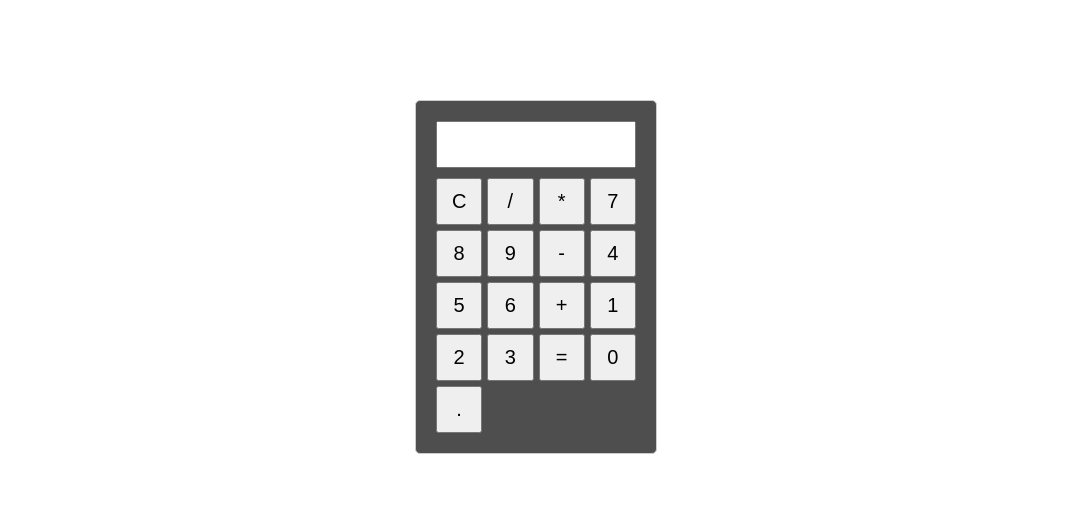
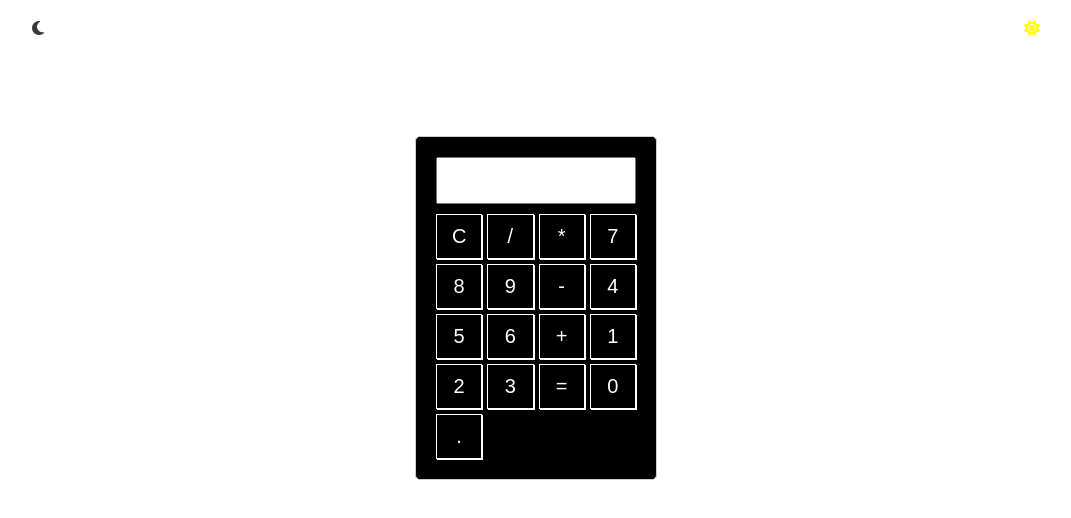
Before and after one commit to Haybesil/Calculator, a plain HTML site: page index.html in a window 1280 px wide. Shown: the whole page, without its empty margins (104-1175 px from the left). Drawn offline with Linux system fonts and the light colour scheme.

Commit message:
updated js

```diff
--- a/index.css
+++ b/index.css
@@ -1,10 +1,32 @@
+.mode {
+  display: flex;
+  justify-content: space-between;
+  margin-inline: 10vw;
+  margin-top: 20px;
+}
+
+.mode i:nth-child(1) {
+  color: #3D3635;
+}
+
+.mode i:nth-child(2) {
+  color: yellow;
+}
+
 .calculator {
     width: 200px;
     margin: 100px auto;
     padding: 20px;
     border: 1px solid #ccc;
     border-radius: 5px;
-    background-color: #4e4e4e;
+    background-color: black;
+  }
+
+  button {
+    box-shadow: 1px 1px;
+    border: 1px solid #fff;
+    background-color: #000;
+    color: #fff;
   }
 
   input[type="text"] {
--- a/index.html
+++ b/index.html
@@ -5,30 +5,39 @@
 <meta name="viewport" content="width=device-width, initial-scale=1.0">
 <title>Calculator</title>
 <link rel="stylesheet" href="index.css">
+
+<link href ="https://cdnjs.cloudflare.com/ajax/libs/font-awesome/6.1.1/css/all.min.css" rel="stylesheet">
 </head>
 <body>
+
+  <div class="mode">
+     <i class="fas fa-moon" onclick="darkMode()"></i>
+     <i class="fas fa-sun" onclick="lightMode()"></i>
+  </div>
+
 <div class="calculator">
   <input type="text" id="display" readonly>
   <div class="keys">
-    <button onclick="clearDisplay()">C</button>
-    <button onclick="Display('/')">/</button>
-    <button onclick="Display('*')">*</button>
-    <button onclick="Display('7')">7</button>
-    <button onclick="Display('8')">8</button>
-    <button onclick="Display('9')">9</button>
-    <button onclick="Display('-')">-</button>
-    <button onclick="Display('4')">4</button>
-    <button onclick="Display('5')">5</button>
-    <button onclick="Display('6')">6</button>
-    <button onclick="Display('+')">+</button>
-    <button onclick="Display('1')">1</button>
-    <button onclick="Display('2')">2</button>
-    <button onclick="Display('3')">3</button>
-    <button onclick="calculate()">=</button>
-    <button onclick="Display('0')">0</button>
-    <button onclick="Display('.')">.</button>
+    <button class="button1" onclick="clearDisplay()">C</button>
+    <button class="button1" onclick="Display('/')">/</button>
+    <button class="button1" onclick="Display('*')">*</button>
+    <button class="button1" onclick="Display('7')">7</button>
+    <button class="button1" onclick="Display('8')">8</button>
+    <button class="button1" onclick="Display('9')">9</button>
+    <button class="button1" onclick="Display('-')">-</button>
+    <button class="button1" onclick="Display('4')">4</button>
+    <button class="button1" onclick="Display('5')">5</button>
+    <button class="button1" onclick="Display('6')">6</button>
+    <button class="button1" onclick="Display('+')">+</button>
+    <button class="button1" onclick="Display('1')">1</button>
+    <button class="button1" onclick="Display('2')">2</button>
+    <button class="button1" onclick="Display('3')">3</button>
+    <button class="button1" onclick="calculate()">=</button>
+    <button class="button1" onclick="Display('0')">0</button>
+    <button class="button1" onclick="Display('.')">.</button>
   </div>
 </div>
+
 <script src="index.js"></script>
 </body>
 </html>
--- a/index.js
+++ b/index.js
@@ -13,6 +13,34 @@ function Display(value) {
   }
 
 
-  function DisplayValue(value) {
-    document.getElementById('display').value =+ value;
+
+  // Dark and Light mode
+
+  function darkMode() {
+
+    let body = document.body;
+    let cal = document.querySelector(".calculator");
+    body.style.backgroundColor = "black";
+    cal.style.backgroundColor = "white";
+
+    const nodeList = document.querySelectorAll(".button1");
+for (let i = 0; i < nodeList.length; i++) {
+  nodeList[i].style.backgroundColor = "white";
+  nodeList[i].style.color = "black";
+ }
+
   }
+
+  function lightMode() {
+
+    let body = document.body;
+    let cal = document.querySelector(".calculator");
+    body.style.backgroundColor = "white";
+    cal.style.backgroundColor = "black";
+
+    const nodeList = document.querySelectorAll(".button1");
+for (let i = 0; i < nodeList.length; i++) {
+  nodeList[i].style.backgroundColor = "black";
+  nodeList[i].style.color = "white";
+  }
+}
```
